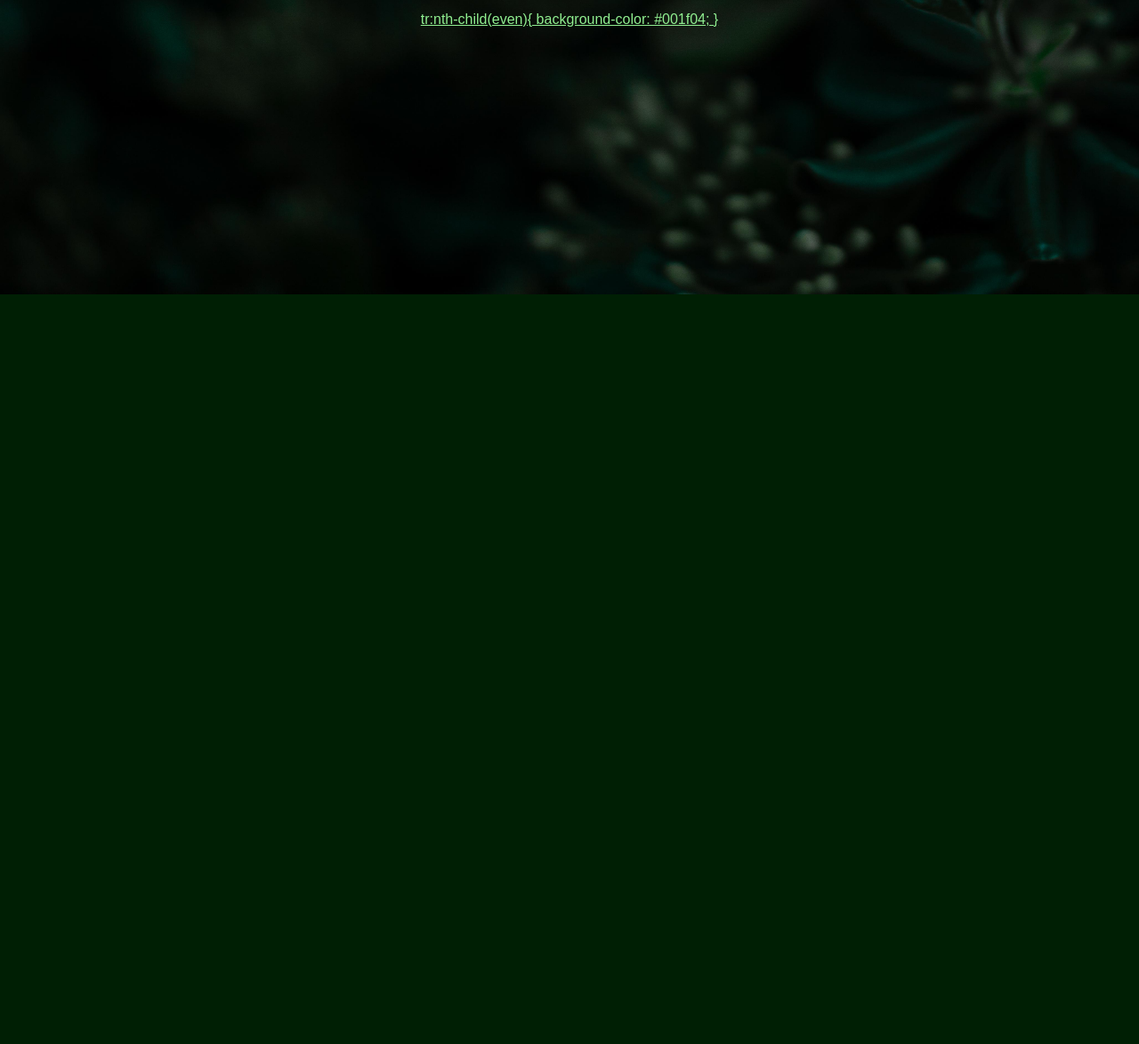
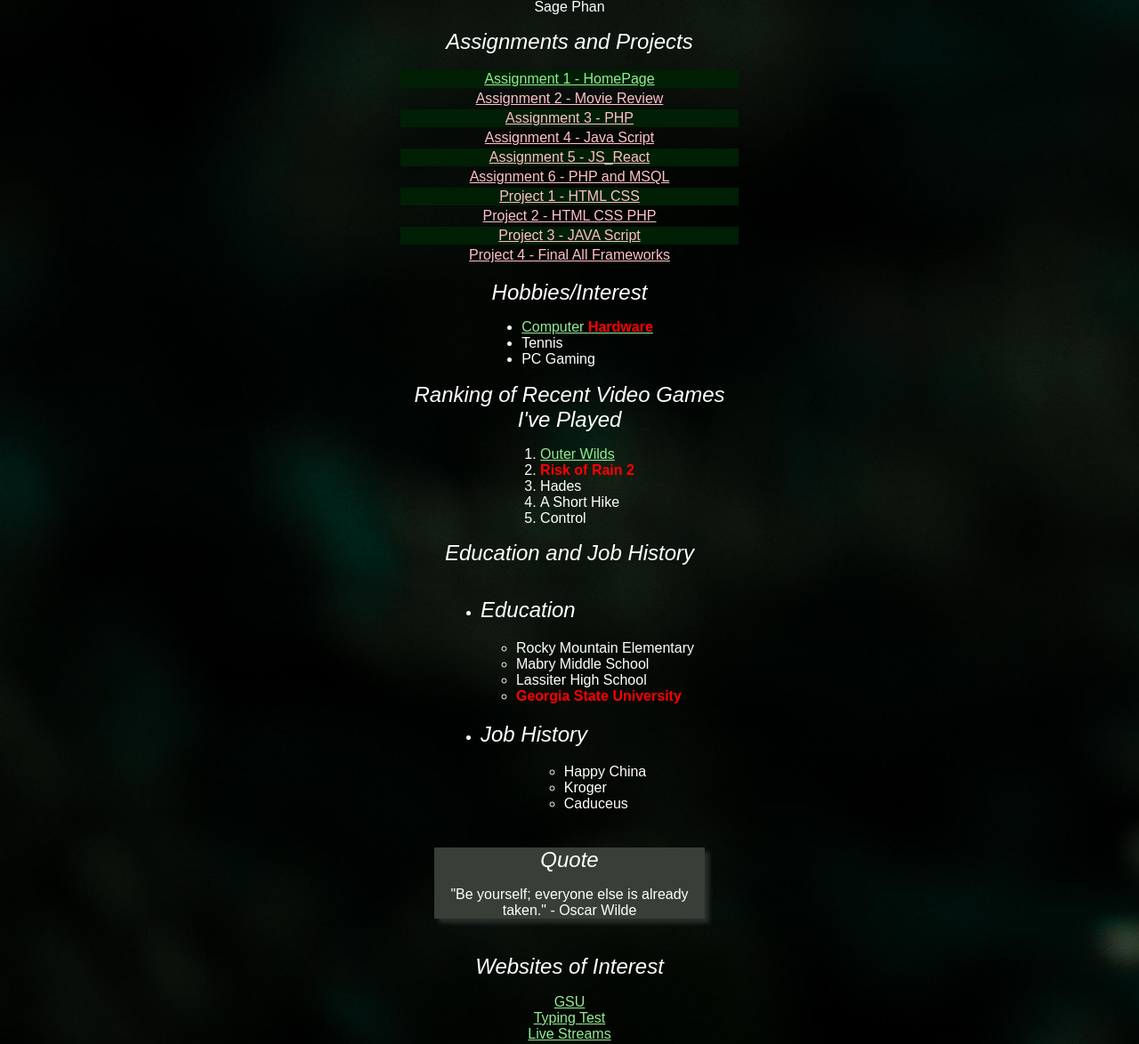
Before and after one commit to spapbp/webdev, a plain HTML site: page index.html in a window 1280 px wide. Shown: the part 469-1643 px from the top of the page at 89% size. Before the commit the page ends 800 px from the top, so only its background shows below. Drawn offline with Linux system fonts and the light colour scheme; files that its build step writes are made by us from their sources; files whose address does not match are found by name.

Commit message:
fix index

```diff
--- a/index.html
+++ b/index.html
@@ -1,34 +1,89 @@
-<html>
+<!--Webpro Fall 2020 Da best -->
+<!--Author: Sage Phan -->
+<!--Date: 02/04/2021 -->
+<!--Validated: OK 4 sure -->
+<!DOCTYPE HTML>
+<html lang = "en">
     <head>
-        <link rel = "stylesheet" type = "text/css" href = "styleSheet.css">
-    </head>
-    <title>
-        Green Plants
-    </title>
-    <h1>
-        The First Part
-    </h1>
-
+		<link rel = "stylesheet" type = "text/css" href = "hw/hw0/stylesheet.css">
+		<title>Green Plants</title>
+		<meta charset="utf-8">
+	</head>
     <body>
-       <p>A link to the Computer Science Department's
-        main home page, which is
-        <a href = "http://www.cs.gsu.edu/" font-color = green>http://www.cs.gsu.edu/</a></p>
+		<h1>The First Part</h1>
+       	<p>
+			A link to the <span>Computer Science</span> Department's main home page, which is
+			<a href = "http://www.cs.gsu.edu/">http://www.cs.gsu.edu/</a>
+		</p>
         <br>
 
         <p>
-            <img src = "me.jpg" height = 300 width = 240>
+            <img src = "hw/hw0/me.jpg" height = 300 width = 240 alt = "missing image">
             <br>
             <br>
             Sage Phan
-        </p>
+		</p>
 
-        <p>
-            <table style = "width: 30%"></table>
-                <tr><a href = </tr>
-            tr:nth-child(even){
-                background-color: #001f04;
-            }
+		<h1>Assignments and Projects</h1>
+		<table>
+			<tr><td><a href = "index.html">Assignment 1 - HomePage</a></td></tr>
+			<tr><td><a href = "">Assignment 2 - Movie Review</a></td></tr>
+			<tr><td><a href = "">Assignment 3 - PHP</a></td></tr>
+			<tr><td><a href = "">Assignment 4 - Java Script</a></td></tr>
+			<tr><td><a href = "">Assignment 5 - JS_React</a></td></tr>
+			<tr><td><a href = "">Assignment 6 - PHP and MSQL</a></td></tr>
+			<tr><td><a href = "">Project 1 - HTML CSS</a></td></tr>
+			<tr><td><a href = "">Project 2 - HTML CSS PHP</a></td></tr>
+			<tr><td><a href = "">Project 3 - JAVA Script</a></td></tr>
+			<tr><td><a href = "">Project 4 - Final All Frameworks</a></td></tr>
+		</table>
 
-        </p>
+		<h1>Hobbies/Interest</h1>
+		<ul>
+			<li><a href = "https://www.nvidia.com/en-us/geforce/graphics-cards/30-series/rtx-3080/">Computer <span>Hardware</span></a></li>
+			<li>Tennis</li>
+			<li>PC Gaming</li>
+		</ul>
+
+		<h1>Ranking of Recent Video Games I've Played</h1>
+		<ol>
+			<li><a href = "https://youtu.be/jxZe2r3opKY?t=1959">Outer Wilds</a></li>
+			<li><span>Risk of Rain 2</span></li>
+			<li>Hades</li>
+			<li>A Short Hike</li>
+			<li>Control</li>
+		</ol>
+
+		<h1>Education and Job History</h1>
+		<ul>
+			<li><h2>Education</h2>
+				<ul>
+					<li>Rocky Mountain Elementary</li>
+					<li>Mabry Middle School</li>
+					<li>Lassiter High School</li>
+					<li><span>Georgia State University</span></li>
+				</ul>
+			</li>
+
+			<li><h2>Job History</h2>
+				<ul>
+					<li>Happy China</li>
+					<li>Kroger</li>
+					<li>Caduceus</li>
+				</ul>
+			</li>
+		</ul>
+
+		<div class = "shadow1">
+			<h1>Quote</h1>
+			"Be yourself; everyone else is already taken." - Oscar Wilde
+		</div>
+
+		<h1>Websites of Interest</h1>
+		<a href = "https://www.gsu.edu/">GSU</a> <br>
+		<a href = "https://monkeytype.com/">Typing Test</a> <br>
+		<a href = "https://www.twitch.tv/">Live Streams</a> <br>
+		<br>
+
     </body>
 </html>
```
